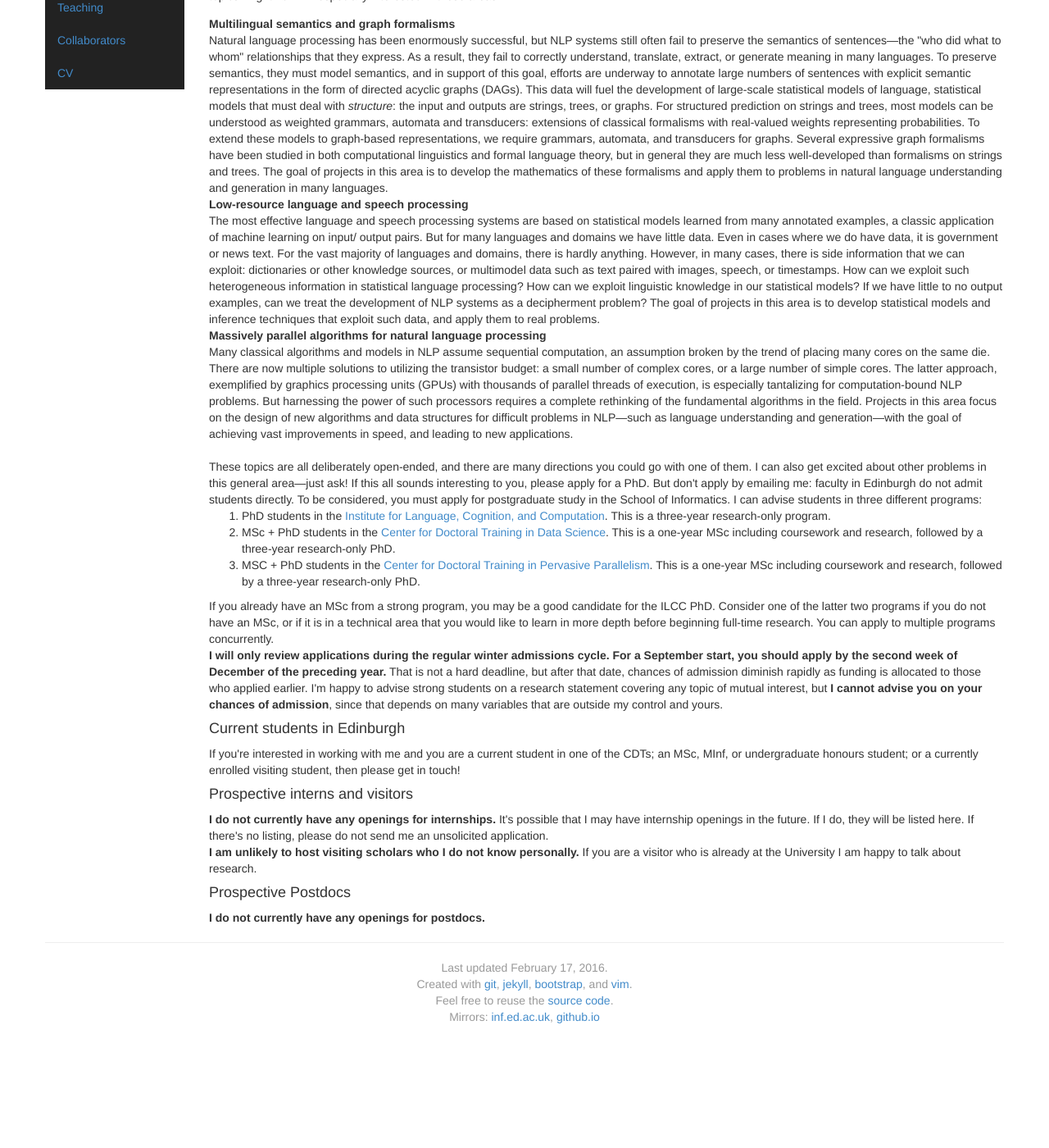
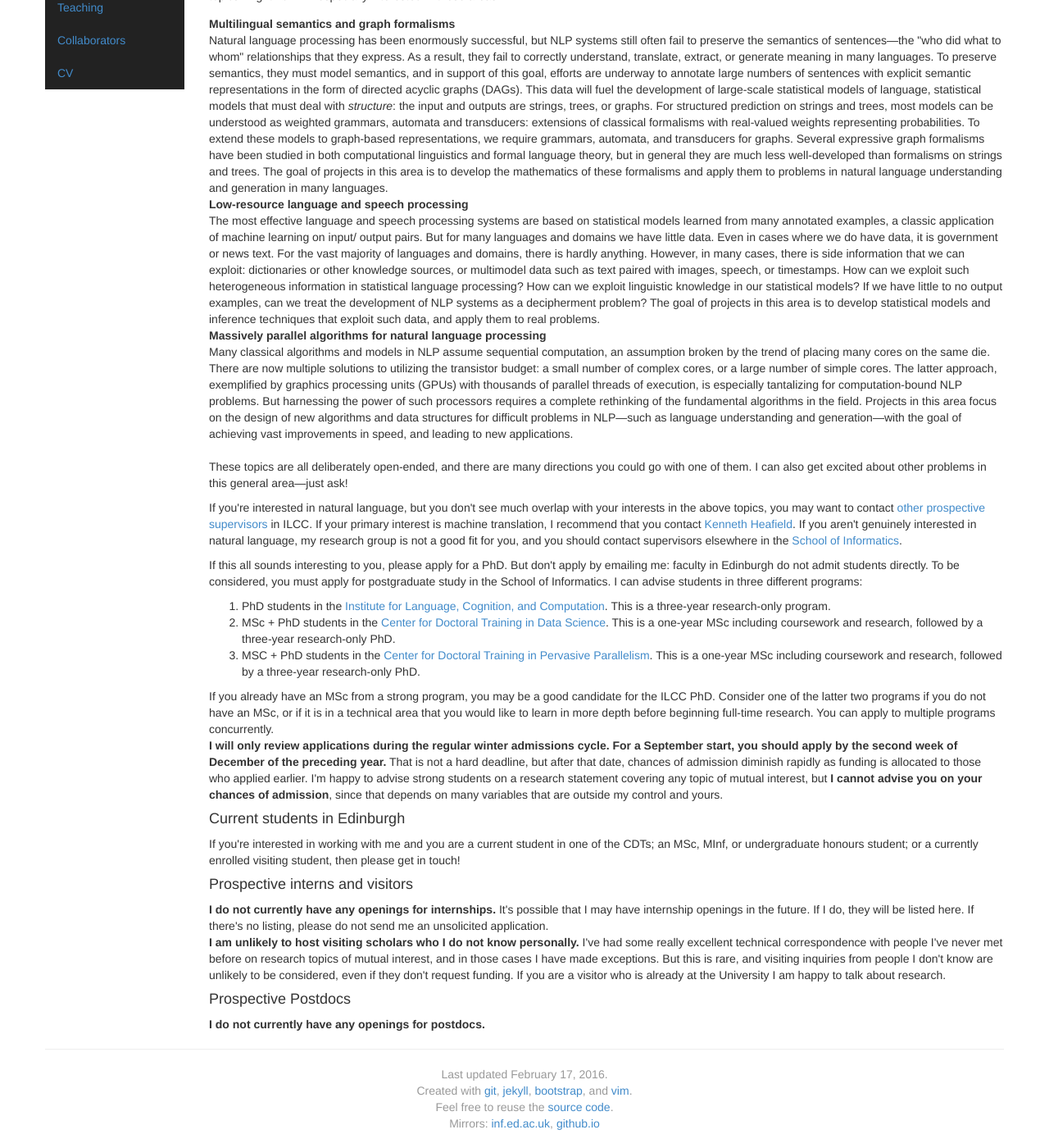
Before and after one commit to alopez/alopez.github.com, a Jekyll site: the page built from join.html, in a window 1280 px wide and 1400 px high, scrolled down 301 px. Shown: the whole window at 82% size. Built offline with Jekyll 4.4.1, drawn with Linux system fonts in a browser that asks for light colours; before the commit the page ends 1571 px from its top, so only the background shows below that.

Commit message:
update join

```diff
--- a/join.html
+++ b/join.html
@@ -82,9 +82,21 @@ and leading to new applications.</dd>
 
 </dl>
 
-These topics are all deliberately open-ended, and there are many directions
+<p>These topics are all deliberately open-ended, and there are many directions
 you could go with one of them. I can also get excited about other problems
-in this general area&mdash;just ask! If this all sounds interesting to you,
+in this general area&mdash;just ask!</p>
+
+<p>If you're interested in natural language, but you don't see much overlap
+with your interests in the above topics, you may want to contact
+<a href="http://www.ilcc.inf.ed.ac.uk/people">other prospective supervisors</a>
+in ILCC. If your primary interest is machine translation, I recommend that
+you contact <a href="https://kheafield.com/">Kenneth Heafield</a>.
+If you aren't genuinely interested in natural language, my research group is not a
+good fit for you, and you should contact
+supervisors elsewhere in the <a href="http://www.ed.ac.uk/informatics/">School
+of Informatics</a>.</p>
+
+<p>If this all sounds interesting to you,
 please apply for a PhD. But don't apply by emailing me:
 faculty in Edinburgh do not admit students
 directly. To be considered, you must apply for postgraduate study in the
@@ -126,6 +138,10 @@ listed here. If there's no listing, please do not send me an
 unsolicited application.
 
 <p><b>I am unlikely to host visiting scholars who I do not know personally.</b>
+I've had some really excellent technical correspondence with people I've
+never met before on research topics of mutual interest, and in those cases I
+have made exceptions. But this is rare, and visiting inquiries from people
+I don't know are unlikely to be considered, even if they don't request funding.
 
 If you are a visitor who is already at the University I am
 happy to talk about research.
```
